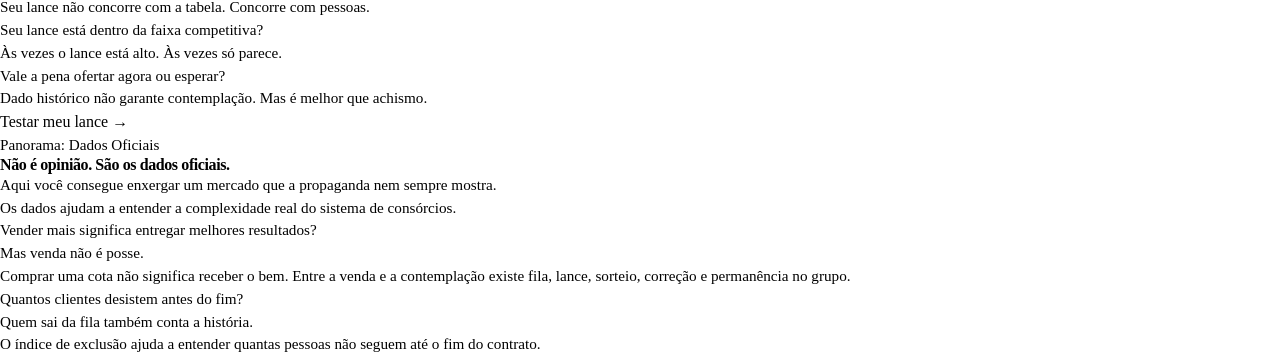
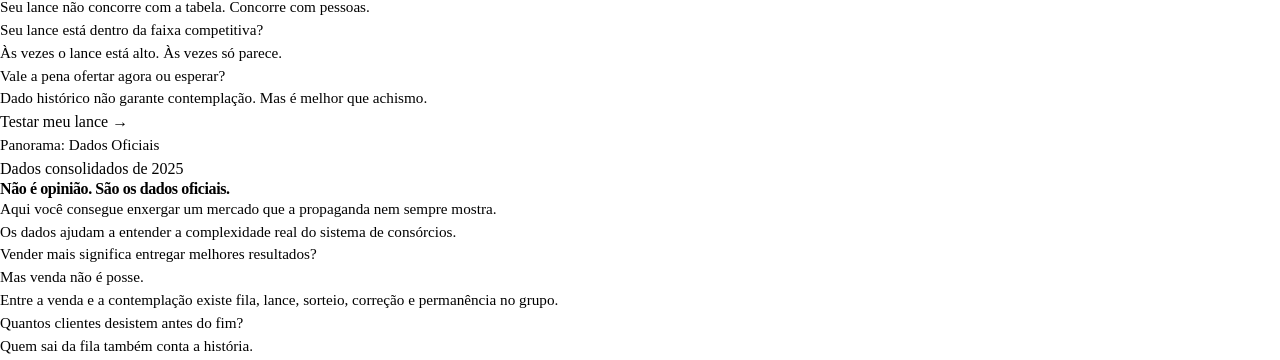
Before and after one commit to rpdladeia-collab/consorcio_de_verdade, a React (Vite) app in the folder client/: page / in a window 1280 px wide. Shown: the part 1315-1675 px from the top of the page. Built offline with nearby package versions, Linux system fonts and the light colour scheme.

Commit message:
Checkpoint: 2 ajustes no Home.tsx: (1) tag amarela "Dados consolidados de 2025" adicionada na seção Panorama Dados Oficiais, (2) frase "Comprar uma cota não significa receber o bem." removida do card "Vender mais significa entregar melhores resultados?"

```diff
--- a/client/src/pages/Home.tsx
+++ b/client/src/pages/Home.tsx
@@ -236,7 +236,7 @@ function PanoramaSection() {
     {
       title: "Vender mais significa entregar melhores resultados?",
       call: "Mas venda não é posse.",
-      text: "Comprar uma cota não significa receber o bem. Entre a venda e a contemplação existe fila, lance, sorteio, correção e permanência no grupo.",
+      text: "Entre a venda e a contemplação existe fila, lance, sorteio, correção e permanência no grupo.",
       href: "/panorama#vendas",
     },
     {
@@ -262,9 +262,14 @@ function PanoramaSection() {
   return (
     <section className="bg-[var(--paper)] py-8 md:py-10 border-t border-[var(--ink)]/10">
       <div className="max-w-5xl mx-auto px-4">
-        <p className="text-[10px] tracking-widest uppercase text-[var(--orange)] mb-2 font-semibold">
-          Panorama: Dados Oficiais
-        </p>
+        <div className="flex items-center justify-between mb-2">
+          <p className="text-[10px] tracking-widest uppercase text-[var(--orange)] font-semibold">
+            Panorama: Dados Oficiais
+          </p>
+          <span className="inline-flex items-center rounded-full border border-yellow-400 bg-yellow-50 px-3 py-1 text-[10px] font-bold uppercase tracking-wider text-yellow-700">
+            Dados consolidados de 2025
+          </span>
+        </div>
         <h2 className="font-serif text-2xl md:text-3xl font-bold text-[var(--ink)] mb-1.5 leading-tight">
           Não é opinião. São os dados oficiais.
         </h2>
```
Also changed, not shown: 1 other file (tests, documents, lock files or other folders).
